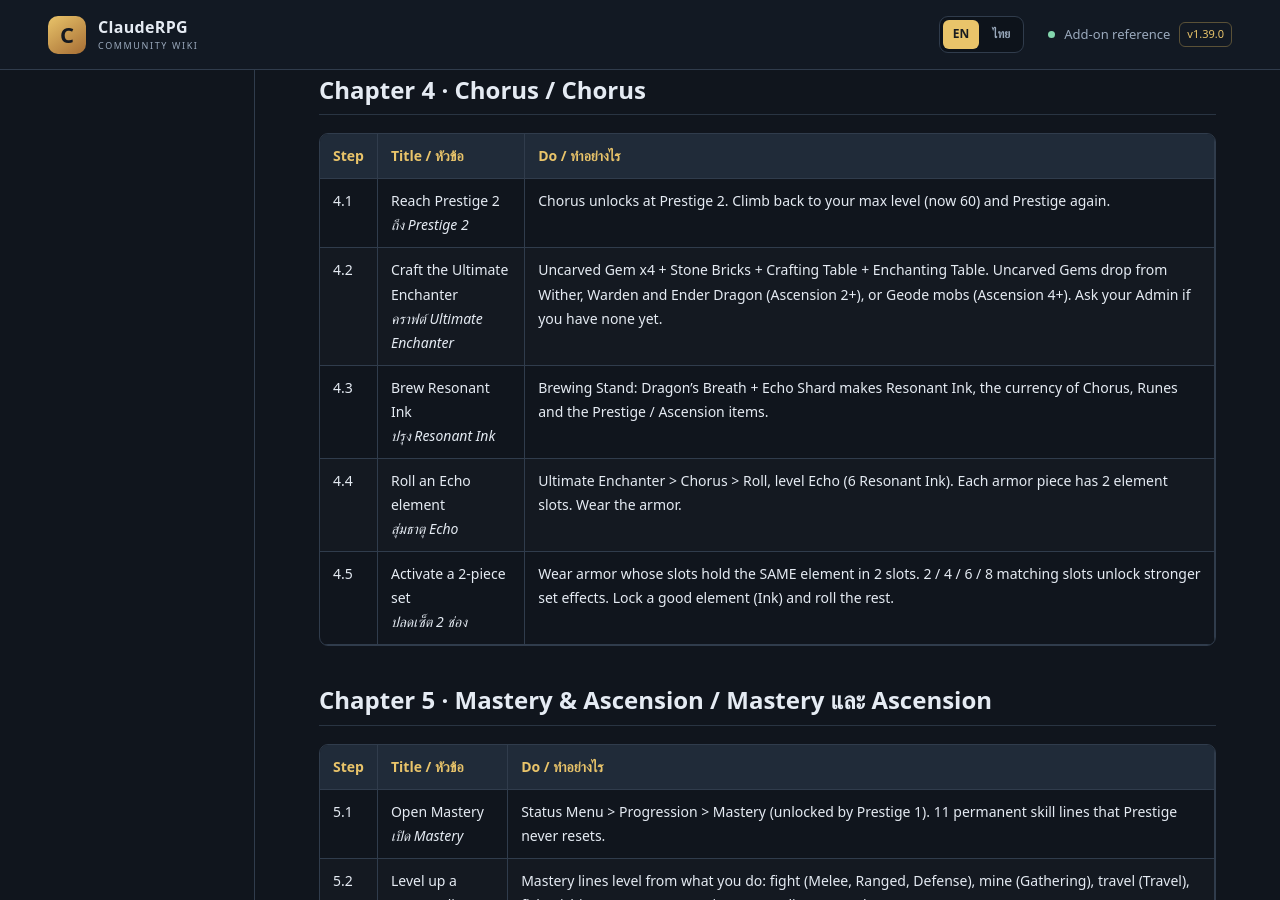
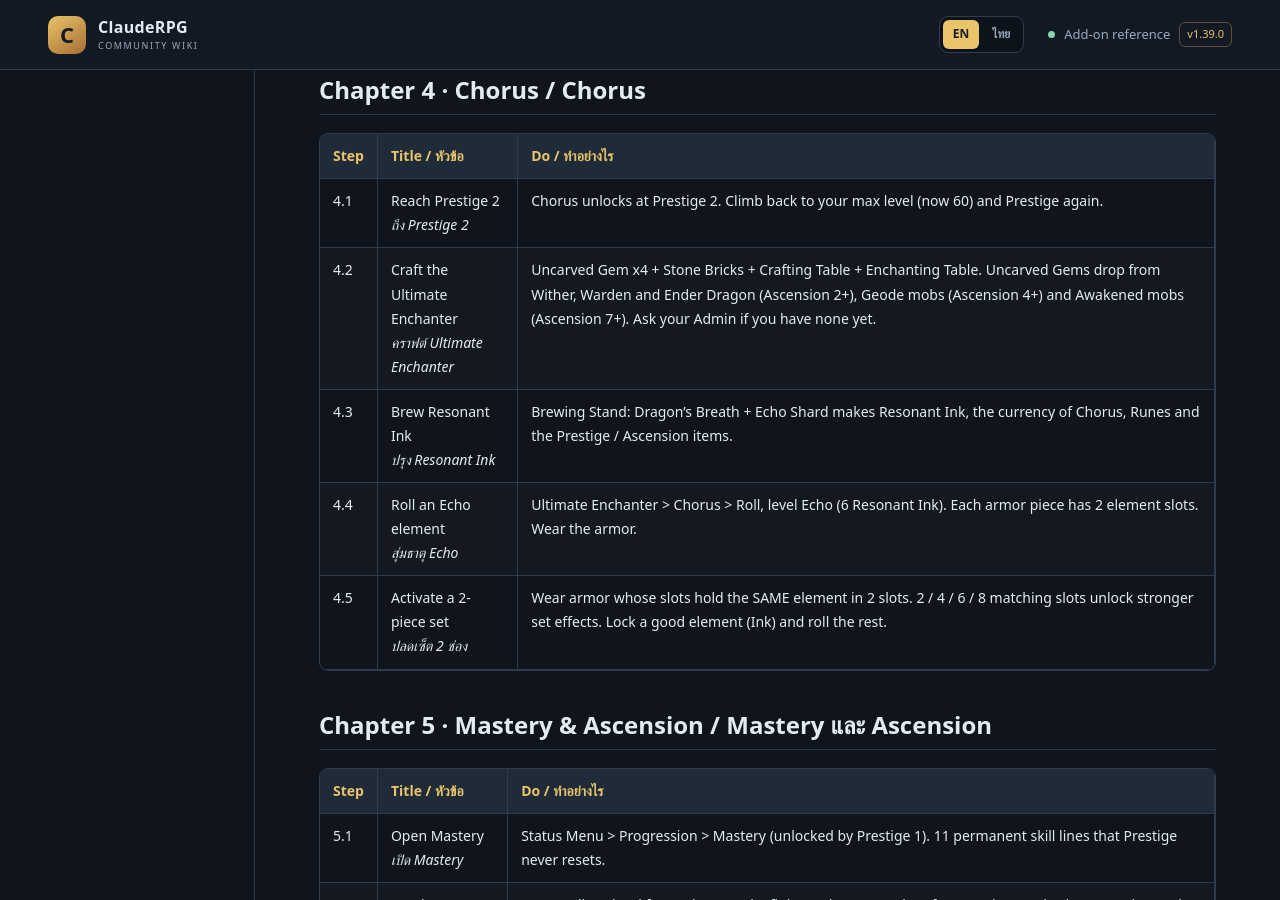
Before and after one commit to miniTorch25/ClaudeRPG-Wiki-V2, a Jekyll site: the page built from Guide-Quest.md, in a window 1280 px wide and 900 px high, scrolled down 2036 px. Built offline with Jekyll 4.4.1, drawn with Linux system fonts in a browser that asks for light colours; our own code applies the rules of GitHub Pages for plain Markdown files.

Commit message:
Docs: align Gem sources across quest steps

```diff
--- a/Guide-Quest.md
+++ b/Guide-Quest.md
@@ -54,7 +54,7 @@
 | Step | Title / หัวข้อ | Do / ทำอย่างไร |
 |---|---|---|
 | 4.1 | Reach Prestige 2<br><i>ถึง Prestige 2</i> | Chorus unlocks at Prestige 2. Climb back to your max level (now 60) and Prestige again. |
-| 4.2 | Craft the Ultimate Enchanter<br><i>คราฟต์ Ultimate Enchanter</i> | Uncarved Gem x4 + Stone Bricks + Crafting Table + Enchanting Table. Uncarved Gems drop from Wither, Warden and Ender Dragon (Ascension 2+), or Geode mobs (Ascension 4+). Ask your Admin if you have none yet. |
+| 4.2 | Craft the Ultimate Enchanter<br><i>คราฟต์ Ultimate Enchanter</i> | Uncarved Gem x4 + Stone Bricks + Crafting Table + Enchanting Table. Uncarved Gems drop from Wither, Warden and Ender Dragon (Ascension 2+), Geode mobs (Ascension 4+) and Awakened mobs (Ascension 7+). Ask your Admin if you have none yet. |
 | 4.3 | Brew Resonant Ink<br><i>ปรุง Resonant Ink</i> | Brewing Stand: Dragon's Breath + Echo Shard makes Resonant Ink, the currency of Chorus, Runes and the Prestige / Ascension items. |
 | 4.4 | Roll an Echo element<br><i>สุ่มธาตุ Echo</i> | Ultimate Enchanter > Chorus > Roll, level Echo (6 Resonant Ink). Each armor piece has 2 element slots. Wear the armor. |
 | 4.5 | Activate a 2-piece set<br><i>ปลดเซ็ต 2 ช่อง</i> | Wear armor whose slots hold the SAME element in 2 slots. 2 / 4 / 6 / 8 matching slots unlock stronger set effects. Lock a good element (Ink) and roll the rest. |
```
